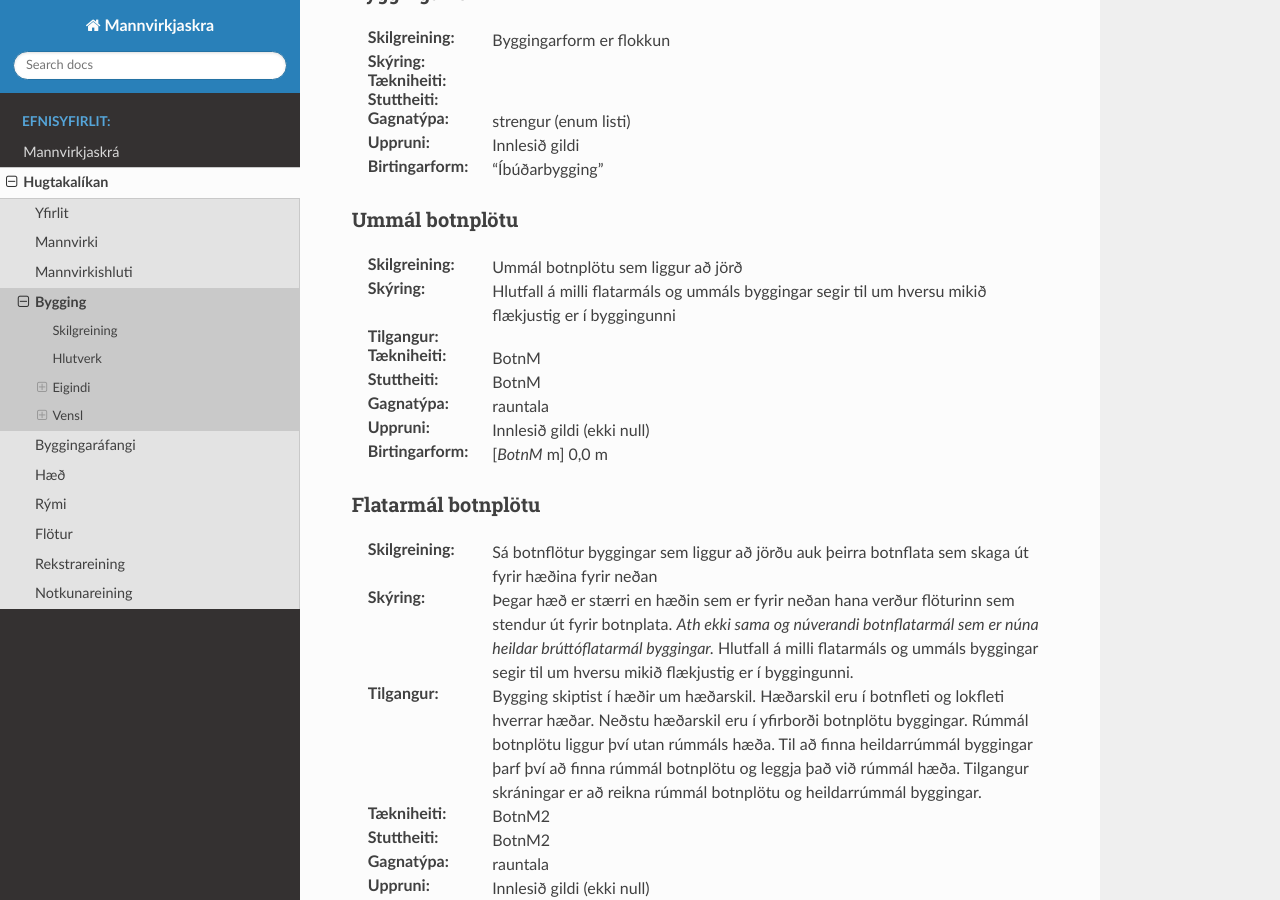
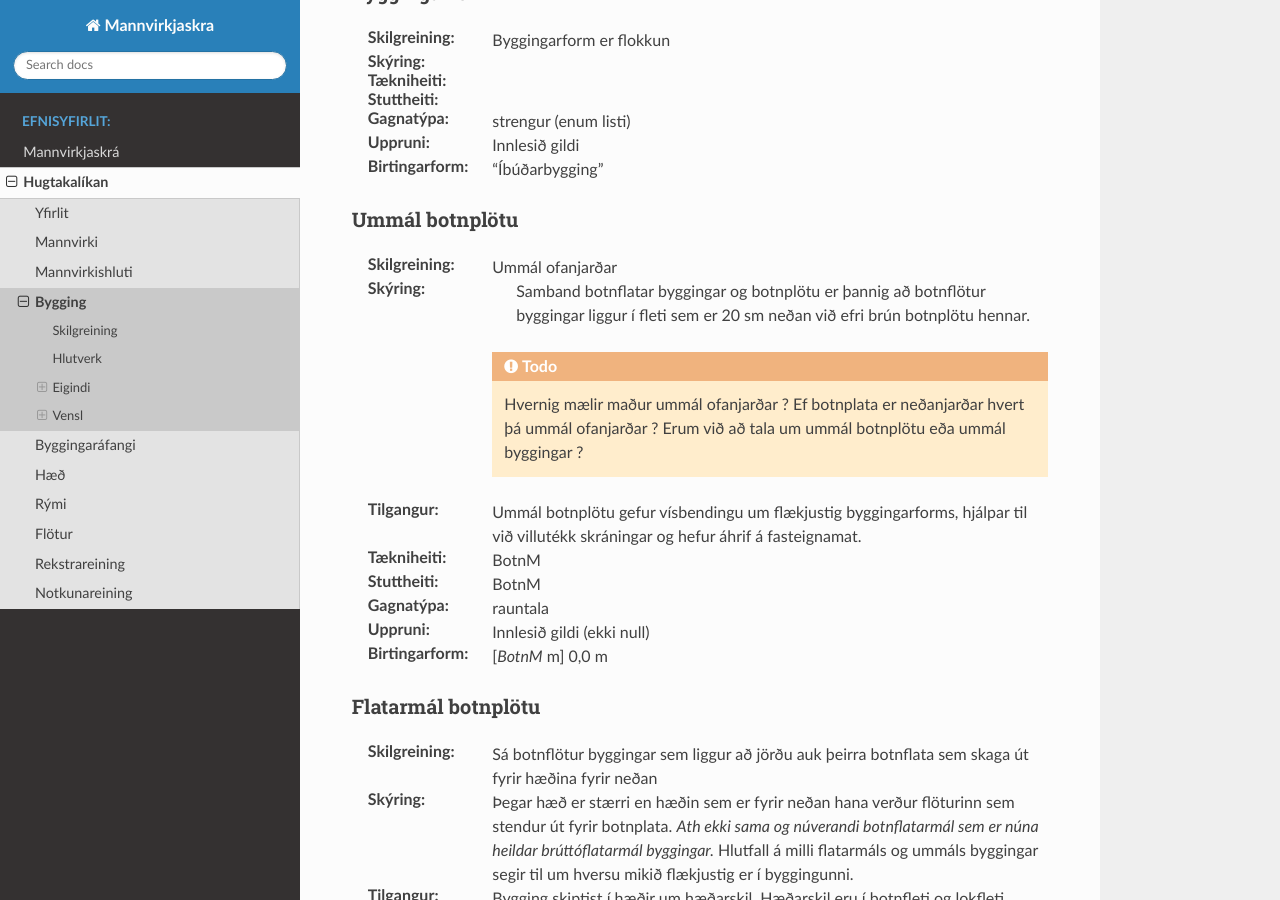
Before and after one commit to hthl/Mannvirkjaskra, a Sphinx documentation site: the page built from source/bygging.rst, in a window 1280 px wide and 900 px high, scrolled down 912 px. Built offline with Sphinx 7.4.7 and the Read the Docs theme 2.0.0, drawn with Linux system fonts in a browser that asks for light colours.

Commit message:
Skilgreining á ummáli botnplötu uppfærð

```diff
--- a/source/bygging.rst
+++ b/source/bygging.rst
@@ -71,13 +71,14 @@ Ummál botnplötu
 ~~~~~~~~~~~~~~~
 
 :Skilgreining:
- Ummál botnplötu sem liggur að jörð
+ Ummál ofanjarðar
 
 :Skýring:
-   Hlutfall á milli flatarmáls og ummáls byggingar segir til um hversu mikið flækjustig er í byggingunni
+   Samband botnflatar byggingar og botnplötu er þannig að botnflötur byggingar liggur í fleti sem er 20 sm neðan við efri brún botnplötu hennar.
+ .. todo:: Hvernig mælir maður ummál ofanjarðar ? Ef botnplata er neðanjarðar hvert þá ummál ofanjarðar ? Erum við að tala um ummál botnplötu eða ummál byggingar ?
 
 :Tilgangur:
-
+  Ummál botnplötu gefur vísbendingu um flækjustig byggingarforms, hjálpar til við villutékk skráningar og hefur áhrif á fasteignamat.
 
 :Tækniheiti:
  BotnM
```
